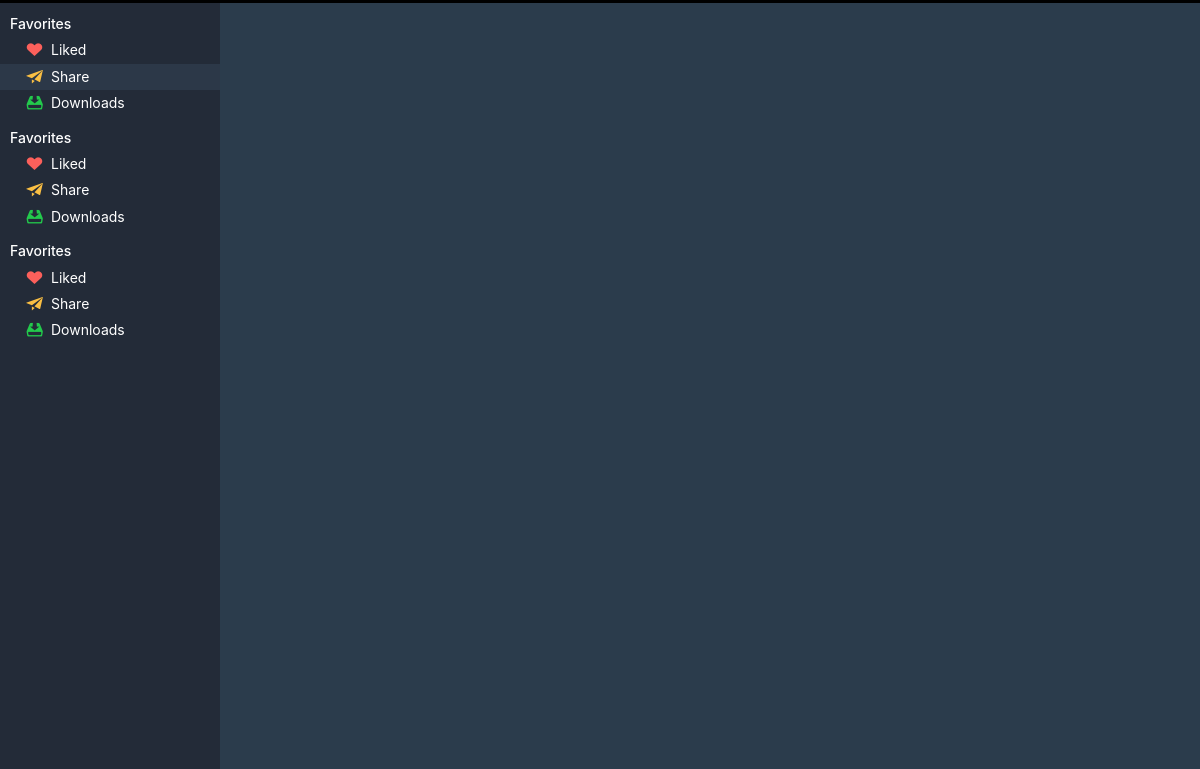
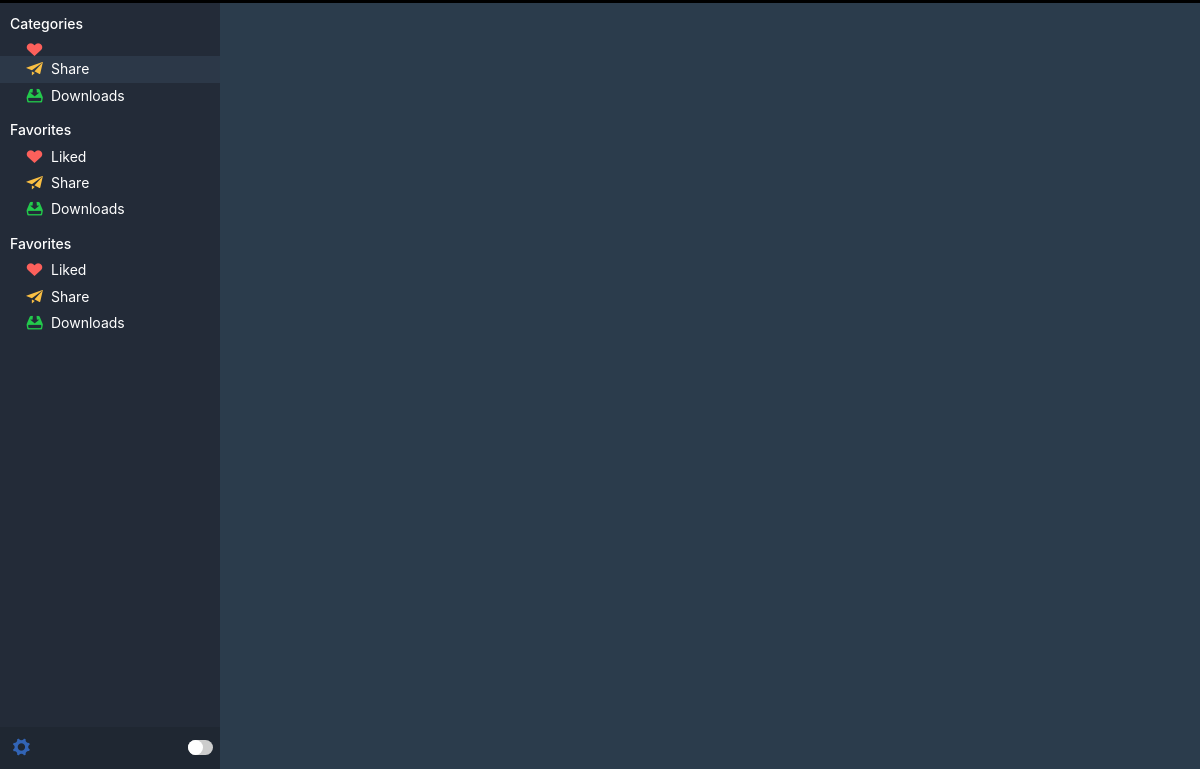
Before and after one commit to nayanmjain/slexi-unsplash-unofficial, an Electron app: page template-app/index.html in a window 1200 px wide. Shown: the part 31-800 px from the top of the page. Drawn offline with Linux system fonts and the light colour scheme; no server answers.

Commit message:
added setting and switch button

```diff
--- a/css/custom.css
+++ b/css/custom.css
@@ -28,3 +28,113 @@
 .nav-group-item.active{
     background-color: #2C3848!important;
 }
+
+#settingFoot{
+    bottom: 0;
+    position: absolute;
+    width: 100%;
+    outline: 0;
+    border: 0!important;
+    background-color: rgba(0, 0, 0, 0.1)
+}
+
+#settingFoot>div>button{
+    padding: 0 0.5em;
+    margin: 0;
+    border-radius: 100%;
+    border: none;
+    background: none;
+    outline:0;
+    font-size: 20px;
+}
+
+
+
+
+
+/*AUTO GENERATED CUSTOM SWITCH*/
+/*.onoffswitch {
+    position: absolute; width: 40px;
+    -webkit-user-select:none;
+    bottom:8%;right: 3%;
+}
+.onoffswitch-checkbox {
+    display: none;
+}
+.onoffswitch-label {
+    display: block; overflow: hidden; cursor: pointer;
+    height: 17px; padding: 0; line-height: 30px;
+    border: 2px solid #E3E3E3; border-radius: 17px;
+    background-color: #FFFFFF;
+    transition: background-color 0.3s ease-in;
+}
+.onoffswitch-label:before {
+    content: "";
+    display: block; width: 17px; margin: 0px;
+    background: #FFFFFF;
+    position: absolute; top: 0; bottom: 0;
+    right: 21px;
+    border: 2px solid #E3E3E3; border-radius: 50%;
+    transition: all 0.3s ease-in 0s;
+}
+.onoffswitch-checkbox:checked + .onoffswitch-label {
+    background-color: #49E845;
+}
+.onoffswitch-checkbox:checked + .onoffswitch-label, .onoffswitch-checkbox:checked + .onoffswitch-label:before {
+   border-color: #49E845;
+}
+.onoffswitch-checkbox:checked + .onoffswitch-label:before {
+    right: 0px;
+}*/
+
+.switch {
+  position: relative;
+  display: inline-block;
+  width: 25px;
+  height: 15px;
+}
+
+.switch input {display:none;}
+
+.slider {
+  position: absolute;
+  cursor: pointer;
+  top: 0;
+  left: 0;
+  right: 0;
+  bottom: 0;
+  background-color: #ccc;
+  -webkit-transition: .4s;
+  transition: .4s;
+}
+
+.slider:before {
+  position: absolute;
+  content: "";
+  height: 15px;
+  width: 15px;
+  background-color: white;
+  -webkit-transition: .4s;
+  transition: .4s;
+}
+
+input:checked + .slider {
+  background-color: #2196F3;
+}
+
+input:focus + .slider {
+  box-shadow: 0 0 1px #2196F3;
+}
+
+input:checked + .slider:before {
+  -webkit-transform: translateX(10px);
+}
+
+/* Rounded sliders */
+.slider.round {
+  border-radius: 34px;
+}
+
+.slider.round:before {
+  border-radius: 50%;
+}
--- a/css/photon.css
+++ b/css/photon.css
@@ -677,7 +677,7 @@ textarea {
   position: relative;
   overflow-y: auto;
   flex: 1;
-  /*border-left: 1px solid #ddd;*/
+/*border-left: 1px solid #ddd;*/
 }
 .pane:first-child {
   border-left: 0;
--- a/template-app/index.html
+++ b/template-app/index.html
@@ -31,10 +31,10 @@
           <div id="sidebar" class="pane pane-sm sidebar">
             <!--First Nav Group-->
             <nav class="nav-group">
-              <h3 class="nav-group-title">Favorites</h3>
+              <h3 class="nav-group-title">Categories</h3>
               <span class="nav-group-item">
                 <span style="color:#fc605b" class="icon icon-heart"></span>
-                Liked
+
               </span>
               <span class="nav-group-item active">
                 <span style="color:#fabf43" class="icon icon-paper-plane"></span>
@@ -77,6 +77,23 @@
                 Downloads
               </span>
             </nav>
+              <!--Footer for Settings-->
+              <footer id="settingFoot" class="toolbar toolbar-footer" style="-webkit-app-region:no-drag">
+                <div class="toolbar-actions" style="-webkit-app-region: no-drag">
+                  <button class="icon icon-cog" style="color:#3264b5"></button>
+                  <!-- Rounded switch -->
+                  <label class="switch" style="display:inline-block; position:absolute; top:30%; right:3%">
+                    <input type="checkbox">
+                    <div class="slider round"></div>
+                  </label>
+                  <!--<div class="onoffswitch pull-right">
+                      <input type="checkbox" name="onoffswitch" class="onoffswitch-checkbox" id="myonoffswitch" checked>
+                      <label class="onoffswitch-label" for="myonoffswitch"></label>
+                  </div>-->
+
+                </div>
+              </footer>
+
           </div>
 
           <div class="pane">
```
